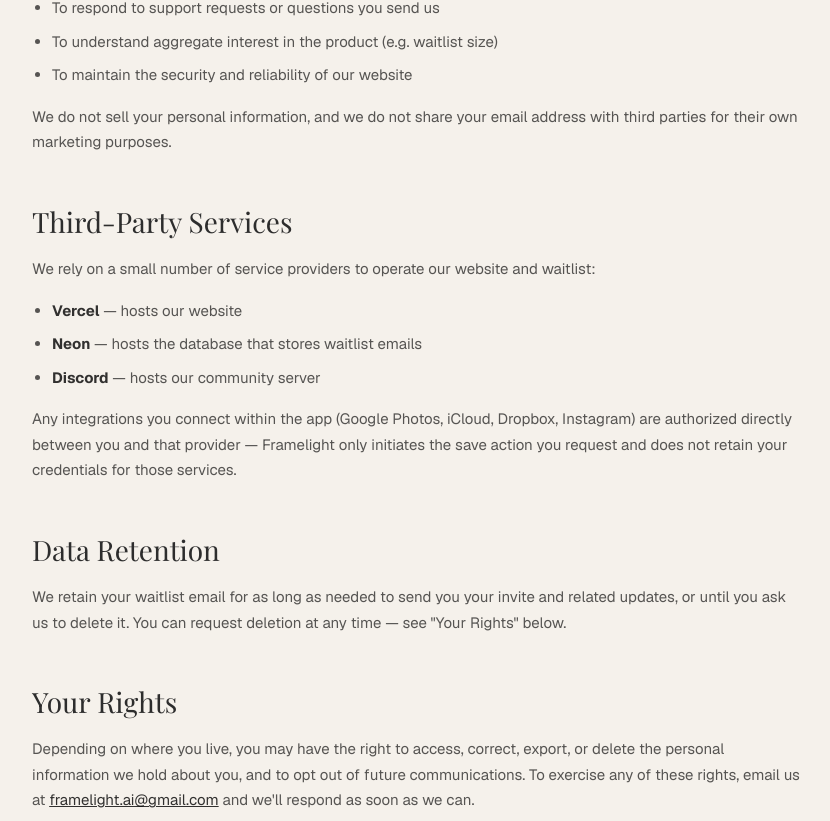
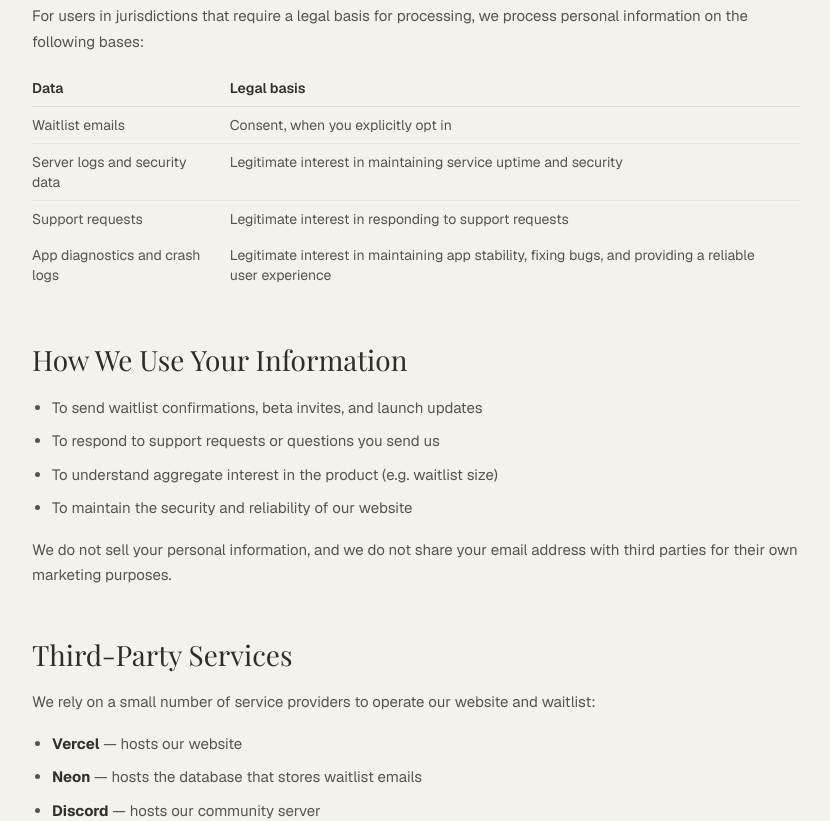
Before and after one commit to framelight/framelight-website, a Next.js app: page /privacy in a window 1280 px wide. Shown: the part 1087-1908 px from the top of the page, without its empty margins (224-1054 px from the left). Built offline with nearby package versions, Linux system fonts and the light colour scheme; a web font is replaced by a local one.

Commit message:
edit: edit the legal information

```diff
--- a/app/privacy/page.tsx
+++ b/app/privacy/page.tsx
@@ -10,7 +10,7 @@ export const metadata: Metadata = {
   },
 };
 
-const CONTACT_EMAIL = 'framelight.ai@gmail.com';
+const CONTACT_EMAIL = 'legal@framelight.ai';
 const LAST_UPDATED = 'July 6, 2026';
 
 export default function PrivacyPolicy() {
@@ -18,7 +18,7 @@ export default function PrivacyPolicy() {
     <LegalPage title="Privacy Policy" lastUpdated={LAST_UPDATED}>
       <LegalSection title="Overview">
         <p>
-          This Privacy Policy explains how Framelight (&quot;Framelight,&quot;
+          This Privacy Policy explains how the Framelight Team (&quot;Framelight,&quot;
           &quot;we,&quot; &quot;us&quot;) collects, uses, and protects
           information when you visit framelight.ai, join our waitlist, join
           our Discord community, or use the Framelight mobile app once it is
@@ -55,6 +55,54 @@ export default function PrivacyPolicy() {
           to the provider you selected, under your own account and their
           privacy policy — Framelight does not store a copy.
         </p>
+        <p>
+          <strong className="text-black/80">Mobile app analytics.</strong>{' '}
+
+        </p>
+
+      </LegalSection>
+
+      <LegalSection title="Legal Bases for Processing">
+        <p>
+          For users in jurisdictions that require a legal basis for
+          processing, we process personal information on the following
+          bases:
+        </p>
+        <div className="overflow-x-auto">
+          <table className="min-w-full border-collapse text-sm">
+            <thead>
+              <tr className="border-b border-black/10 text-left">
+                <th className="py-2 pr-4 font-semibold text-black/80">
+                  Data
+                </th>
+                <th className="py-2 pr-4 font-semibold text-black/80">
+                  Legal basis
+                </th>
+              </tr>
+            </thead>
+            <tbody>
+              <tr className="border-b border-black/5 align-top">
+                <td className="py-2 pr-4">Waitlist emails</td>
+                <td className="py-2 pr-4">Consent, when you explicitly opt in</td>
+              </tr>
+              <tr className="border-b border-black/5 align-top">
+                <td className="py-2 pr-4">Server logs and security data</td>
+                <td className="py-2 pr-4">
+                  Legitimate interest in maintaining service uptime and
+                  security
+                </td>
+              </tr>
+              <tr className="align-top">
+                <td className="py-2 pr-4">Support requests</td>
+                <td className="py-2 pr-4">Legitimate interest in responding to support requests</td>
+              </tr>
+              <tr className="align-top">
+                <td className="py-2 pr-4">App diagnostics and crash logs</td>
+                <td className="py-2 pr-4">Legitimate interest in maintaining app stability, fixing bugs, and providing a reliable user experience</td>
+              </tr>
+            </tbody>
+          </table>
+        </div>
       </LegalSection>
 
       <LegalSection title="How We Use Your Information">
@@ -110,7 +158,9 @@ export default function PrivacyPolicy() {
         <p>
           Depending on where you live, you may have the right to access,
           correct, export, or delete the personal information we hold about
-          you, and to opt out of future communications. To exercise any of
+          you, and to opt out of future communications. Where we process your
+          information based on your consent (such as for our waitlist), you have
+          the right to withdraw that consent at any time. To exercise any of
           these rights, email us at{' '}
           <a
             href={`mailto:${CONTACT_EMAIL}`}
--- a/app/terms/page.tsx
+++ b/app/terms/page.tsx
@@ -10,7 +10,7 @@ export const metadata: Metadata = {
   },
 };
 
-const CONTACT_EMAIL = 'framelight.ai@gmail.com';
+const CONTACT_EMAIL = 'legal@framelight.ai';
 const LAST_UPDATED = 'July 6, 2026';
 
 export default function TermsOfService() {
@@ -20,8 +20,8 @@ export default function TermsOfService() {
         <p>
           These Terms of Service (&quot;Terms&quot;) govern your use of
           framelight.ai, our waitlist, our Discord community, and the
-          Framelight mobile app (collectively, the &quot;Service&quot;). By
-          using the Service, you agree to these Terms. If you don&apos;t
+          Framelight mobile app (collectively, the &quot;Service&quot;) provided by the Framelight Team ("we", "us", or "our").
+          By using the Service, you agree to these Terms. If you don&apos;t
           agree, please don&apos;t use the Service.
         </p>
       </LegalSection>
@@ -106,12 +106,12 @@ export default function TermsOfService() {
 
       <LegalSection title="Limitation of Liability">
         <p>
-          To the fullest extent permitted by law, Framelight will not be
+          To the fullest extent permitted by law, Framelight project team, creators,
+          and contributors will will not be
           liable for any indirect, incidental, special, or consequential
           damages arising from your use of the Service. Our total liability
-          for any claim relating to the Service will not exceed the amount
-          you&apos;ve paid us in the past 12 months (which, during the free
-          waitlist and beta period, is zero).
+          for any claim relating to the Service will not exceed the greater of $50
+          or the total amount you have paid us in the past 12 months.
         </p>
       </LegalSection>
 
@@ -128,7 +128,9 @@ export default function TermsOfService() {
       <LegalSection title="Changes to These Terms">
         <p>
           We may update these Terms from time to time. If we make material
-          changes, we&apos;ll update the &quot;Last updated&quot; date above.
+          changes, we&apos;ll update the &quot;Last updated&quot; date above
+          and may provide additional notice (such as through the app, via email,
+          or in our Discord server).
           Continued use of the Service after changes take effect constitutes
           acceptance of the updated Terms.
         </p>
@@ -136,7 +138,7 @@ export default function TermsOfService() {
 
       <LegalSection title="Governing Law">
         <p>
-          These Terms are governed by the laws of the United States, without
+          These Terms are governed by the laws of the State of Delaware, without
           regard to conflict-of-law principles, unless local law in your
           jurisdiction requires otherwise.
         </p>
```
